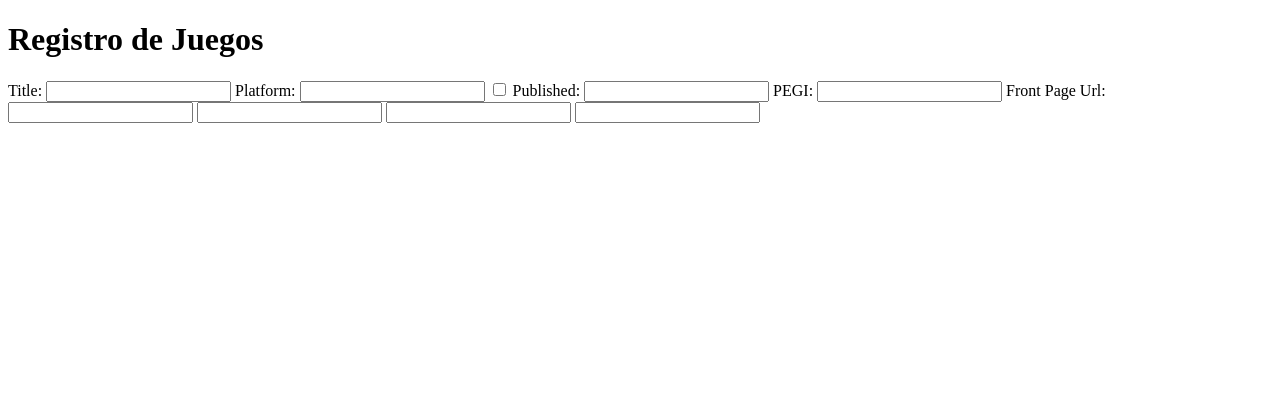
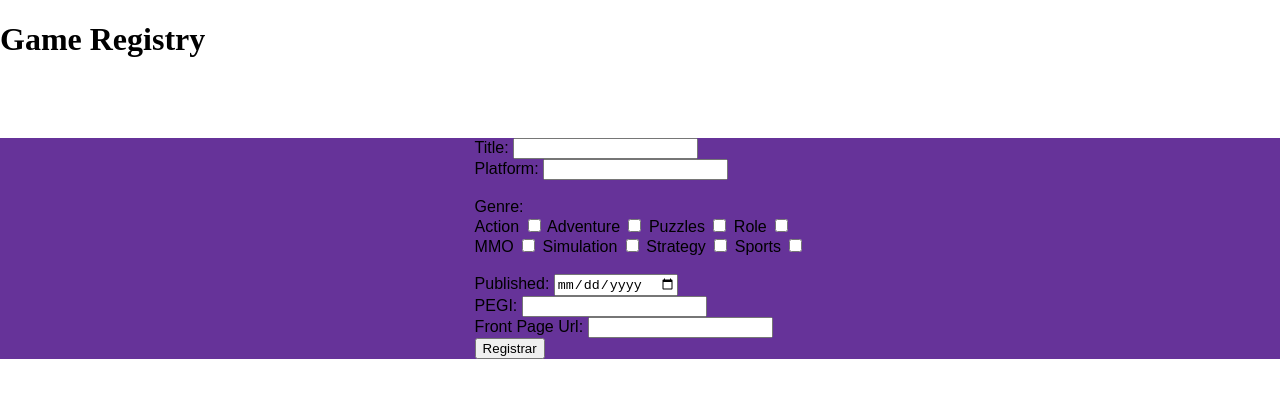
Before and after one commit to GonzaloVega26/TzuzulCode_Games_API, a website: page views/games_registry.html in a window 1280 px wide. Drawn offline with Linux system fonts and the light colour scheme.

Commit message:
Registration for new Games Completed, added some css

```diff
--- /dev/null
+++ b/static/styles/games_registry_style.css
@@ -0,0 +1,18 @@
+body{
+    margin: 0;
+    padding: 0;
+}
+
+.container{
+    font-family: arial;
+  font-size: 14sp;
+  background-color: rebeccapurple;
+  margin-top: 5rem;
+  display: flex;
+  justify-content: center;
+  align-items: center;
+}
+#form-container{
+
+
+}
--- a/views/games_registry.html
+++ b/views/games_registry.html
@@ -5,45 +5,83 @@
     <meta http-equiv="X-UA-Compatible" content="IE=edge">
     <meta name="viewport" content="width=device-width, initial-scale=1.0">
     <title>Document</title>
+    <link rel="stylesheet" href="/styles/games_registry_style.css" type="text/css">
 </head>
 <body>
-    <h1>Registro de Juegos</h1>
-    <form action="POST">
+    <h1>Game Registry</h1>
+    <div class="container">
+        <div id="form-container">
+            <form method="POST" action="/games_registry">
                 <label for="name">Title:
                     <input type="text" name="name" id="name">
                 </label>
-
+                <br>
                 <label for="platform">Platform:
                     <input type="text" name="platform" id="platform">
                 </label>
+                <br>
+                <br>
 
-        <label for="genre">
-            <input type="checkbox" name="genre" id="genre">
+                <div id="genre-checkbox">
+                    <label for="genre">Genre:</label>
+                    <br>
+                    <label for="action">Action
+                        <input type="checkbox" name="genre" id="action" value="action">
                     </label>
 
-        <label for="published">Published:
-            <input type="datetime" name="published" id="published">
+                    <label for="adventure">Adventure
+                        <input type="checkbox" name="genre" id="adventure" value="adventure">
                     </label>
 
+                    <label for="puzzle">Puzzles
+                        <input type="checkbox" name="genre" id="puzzle" value="puzzle">
+                    </label>
+
+                    <label for="role">Role
+                        <input type="checkbox" name="genre" id="role" value="role">
+                    </label>
+                    <br>
+                    <label for="mmo">MMO
+                        <input type="checkbox" name="genre" id="mmo" value="mmo">
+                    </label>
+
+                    <label for="simulation">Simulation
+                        <input type="checkbox" name="genre" id="simulation" value="simulation">
+                    </label>
+
+                    <label for="strategy">Strategy
+                        <input type="checkbox" name="genre" id="strategy" value="strategy">
+                    </label>
+
+                    <label for="sports">Sports
+                        <input type="checkbox" name="genre" id="sports" value="sports">
+                    </label>
+                    <br>
+                    <br>
+                </div>
+
+
+                <label for="published">Published:
+                    <input type="date" name="published" id="published">
+                </label>
+                <br>
                 <label for="pegi">PEGI:
                     <input type="text" name="pegi" id="pegi">
                 </label>
+                <br>
                 <label for="image_url">Front Page Url:
                     <input type="text" name="image_url" id="image_url">
                 </label>
+                <br>
+
+                <button>Registrar</button>
+            </form>
 
 
-        <label for="">
-            <input type="text" name="" id="">
-        </label>
-        <label for="">
-            <input type="text" name="" id="">
-        </label>
-        <label for="">
-            <input type="text" name="" id="">
-        </label>
+        </div>
+
+        </div>
 
 
-    </form>
 </body>
 </html>
```
Lines whose indentation alone changed are shown as unchanged.
